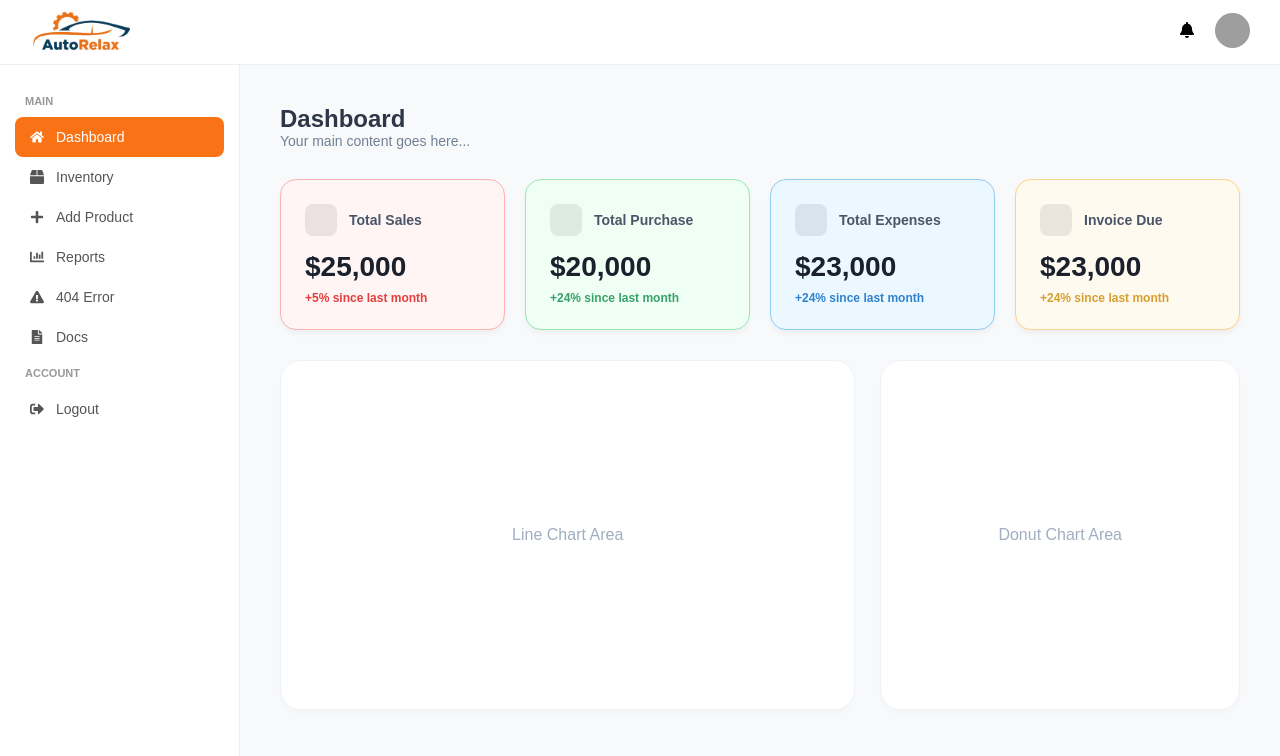
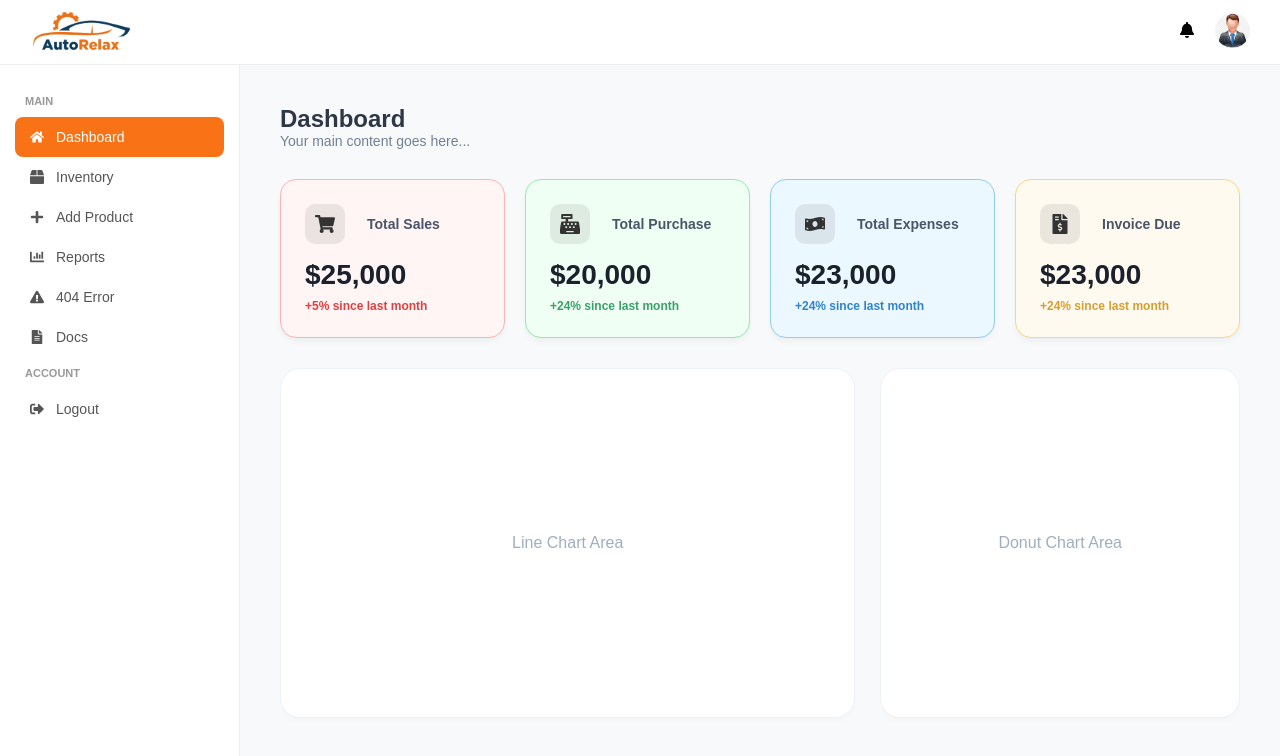
Before and after one commit to AbdulMueez1387/Autorelax-Dashboard, a React (Vite) app in the folder autorelax-dashboard/: page /dashboard in a window 1280 px wide. Shown: the top 756 px of the page. Built offline with nearby package versions, Linux system fonts and the light colour scheme; grey boxes are pictures that could not be loaded.

Commit message:
main done

```diff
--- a/autorelax-dashboard/src/components/MainContent.css
+++ b/autorelax-dashboard/src/components/MainContent.css
@@ -49,10 +49,16 @@
 }
 
 .icon-placeholder {
-  width: 32px;
-  height: 32px;
-  border-radius: 8px;
-  background: rgba(0, 0, 0, 0.08); /* Yahan icons ayenge baad mein */
+  width: 40px;
+  height: 40px;
+  border-radius: 10px;
+  background: rgba(0, 0, 0, 0.08);
+  display: flex;
+  align-items: center;
+  justify-content: center;
+  font-size: 20px;
+  color:#333;
+  margin-right: 10px;
 }
 
 .stat-card h3 {
@@ -68,7 +74,7 @@
   margin-top: 8px;
 }
 
-/* THEMES MATCHING IMAGE 2 */
+
 .stat-card.red { background-color: #fff5f5; border-color: #feb2b2; }
 .stat-card.red .update { color: #e53e3e; }
 
@@ -81,10 +87,10 @@
 .stat-card.yellow { background-color: #fffaf0; border-color: #fbd38d; }
 .stat-card.yellow .update { color: #d69e2e; }
 
-/* CHARTS SECTION */
+
 .charts-area {
   display: grid;
-  grid-template-columns: 1.6fr 1fr; /* Image 2 ki tarah aik side bari aik choti */
+  grid-template-columns: 1.6fr 1fr;
   gap: 25px;
 }
 
--- a/autorelax-dashboard/src/components/MainContent.jsx
+++ b/autorelax-dashboard/src/components/MainContent.jsx
@@ -1,10 +1,40 @@
-import './MainContent.css'
+import "./MainContent.css";
+import {
+  FaShoppingCart,
+  FaCashRegister,
+  FaMoneyBillWave,
+  FaFileInvoiceDollar,
+} from "react-icons/fa";
 const MainContent = () => {
   const cards = [
-    { label: "Total Sales", val: "$25,000", update: "+5% since last month", cls: "red" },
-    { label: "Total Purchase", val: "$20,000", update: "+24% since last month", cls: "green" },
-    { label: "Total Expenses", val: "$23,000", update: "+24% since last month", cls: "blue" },
-    { label: "Invoice Due", val: "$23,000", update: "+24% since last month", cls: "yellow" },
+    {
+      label: "Total Sales",
+      val: "$25,000",
+      update: "+5% since last month",
+      cls: "red",
+      icon: <FaShoppingCart />,
+    },
+    {
+      label: "Total Purchase",
+      val: "$20,000",
+      update: "+24% since last month",
+      cls: "green",
+      icon: <FaCashRegister />,
+    },
+    {
+      label: "Total Expenses",
+      val: "$23,000",
+      update: "+24% since last month",
+      cls: "blue",
+      icon: <FaMoneyBillWave />,
+    },
+    {
+      label: "Invoice Due",
+      val: "$23,000",
+      update: "+24% since last month",
+      cls: "yellow",
+      icon: <FaFileInvoiceDollar />,
+    },
   ];
 
   return (
@@ -18,7 +48,7 @@ const MainContent = () => {
         {cards.map((c, i) => (
           <div key={i} className={`stat-card ${c.cls}`}>
             <div className="card-top">
-              <div className="icon-placeholder"></div>
+              <div className="icon-placeholder">{c.icon}</div>
               <span>{c.label}</span>
             </div>
             <h3>{c.val}</h3>
@@ -35,4 +65,4 @@ const MainContent = () => {
   );
 };
 
-export default  MainContent;
+export default MainContent;
```
Also changed, not shown: autorelax-dashboard/public/user.png (added).
